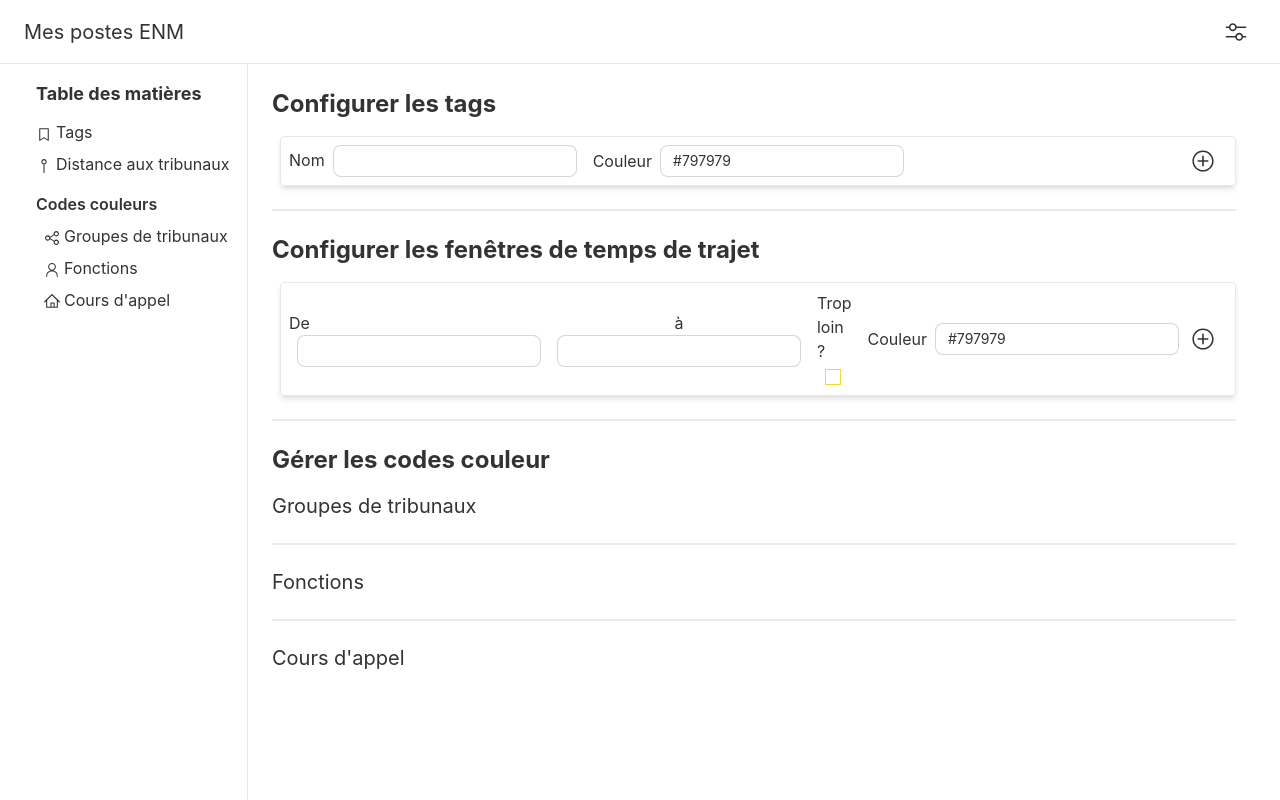
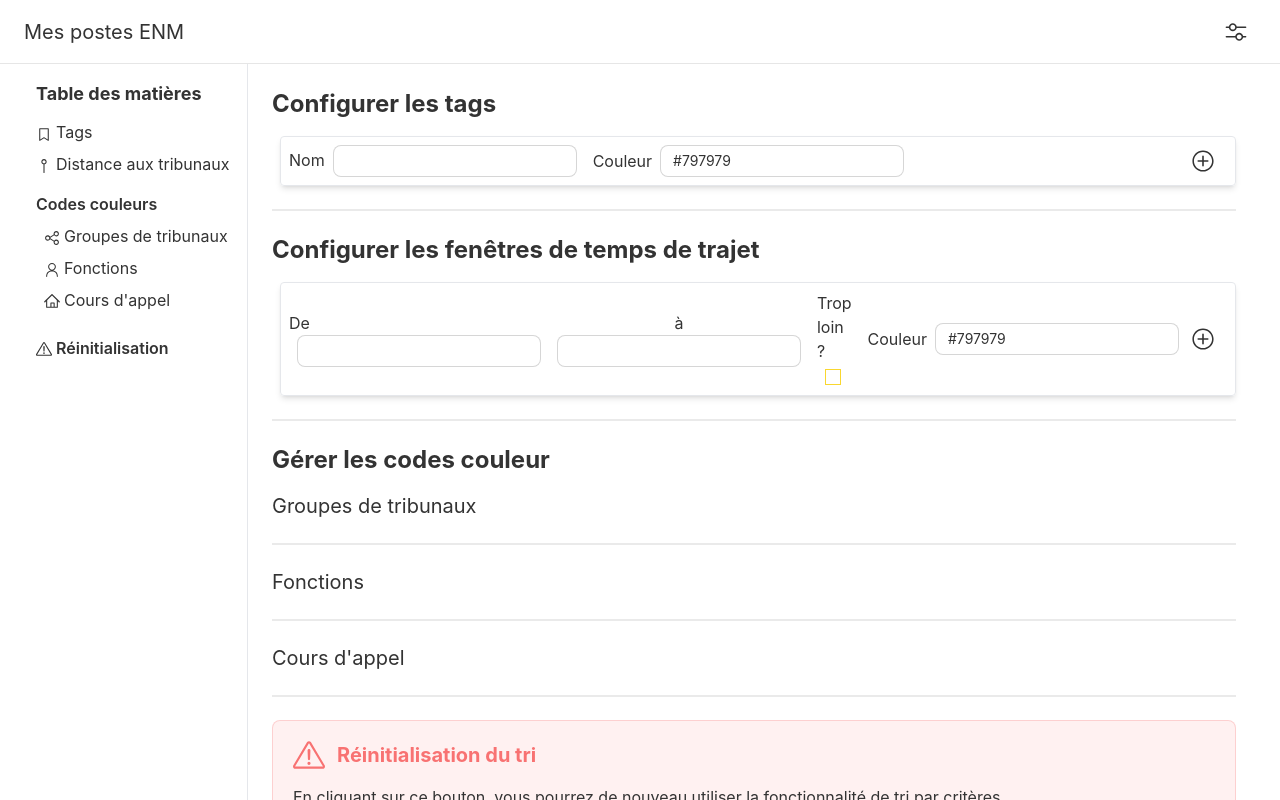
Before and after one commit to TristanPouliquen/selection-poste-enm, a Next.js app: page /settings in a window 1280 px wide. Built offline with nearby package versions, Linux system fonts and the light colour scheme; a web font is replaced by a local one.

Commit message:
Allow to restart sorting

```diff
--- a/components/DrawerMenu/index.tsx
+++ b/components/DrawerMenu/index.tsx
@@ -18,7 +18,7 @@ const DrawerMenu = () => (
       <ColorCode />
     </div>
     <div className="text-center text-sm text-secondary-content/50">
-      <p>Réalisé par Tristan Pouliquen.</p>
+      <p>Réalisé par Tristan Pouliquen & Vladimir Chantitch.</p>
       <p>
         Projet disponible sur
         <a href="https://github.com/TristanPouliquen/selection-poste-enm">
--- a/components/Home/card_small.tsx
+++ b/components/Home/card_small.tsx
@@ -77,9 +77,18 @@ const CardSmall = ({ position }: IProps) => {
             <PrevalentDomainBadge position={position} />
             <PlacedBadge position={position} />
           </div>
-          <div className="p-1 pl-3" onClick={toggleTaken}>
+          <div
+            className="p-1 pl-3 tooltip tooltip-left"
+            onClick={toggleTaken}
+            data-tip={`Indiquer le poste comme ${
+              position.taken ? "libre" : "pris"
+            }`}
+          >
             {position.taken ? (
-              <EyeNoneIcon className="h-4 w-4  text-base-300" />
+              <EyeNoneIcon
+                className="h-4 w-4 text-base-300"
+                data-tooltip="Indiquer le poste comme libre"
+              />
             ) : (
               <EyeOpenIcon className="h-4 w-4" />
             )}
--- /dev/null
+++ b/components/Settings/danger_zone.tsx
@@ -0,0 +1,40 @@
+import React from "react";
+import { ExclamationTriangleIcon } from "@radix-ui/react-icons";
+import { appStateAtom, useAppStateAction } from "@/_state";
+import { useRecoilValue } from "recoil";
+import { useRouter } from "next/router";
+
+const DangerZone = () => {
+  const appState = useRecoilValue(appStateAtom);
+  const { update } = useAppStateAction();
+  const router = useRouter();
+  const resetOnboarding = () => {
+    appState && update({ ...appState, onboarded: false });
+    router.push("/");
+  };
+
+  return (
+    <div className="border rounded-lg border-error/25 bg-error/10 p-5">
+      <h2 id="reset" className="text-xl font-bold text-error mb-3">
+        <ExclamationTriangleIcon className="h-8 w-8 mr-3 inline" />
+        Réinitialisation du tri
+      </h2>
+      <p>
+        En cliquant sur ce bouton, vous pourrez de nouveau utiliser la
+        fonctionnalité de tri par critères.
+      </p>
+      <p className="font-bold text-error my-3">
+        Attention, ceci est irréversible, et risque de vous faire perdre tout
+        tri déjà effectué.
+      </p>
+      <button
+        className="btn btn-error rounded mt-3 text-error-content"
+        onClick={resetOnboarding}
+      >
+        Recommencer le tri des postes
+      </button>
+    </div>
+  );
+};
+
+export default DangerZone;
--- a/components/Settings/menu.tsx
+++ b/components/Settings/menu.tsx
@@ -1,6 +1,7 @@
 import React from "react";
 import {
   BookmarkIcon,
+  ExclamationTriangleIcon,
   HomeIcon,
   PersonIcon,
   SewingPinIcon,
@@ -45,6 +46,12 @@ const SettingsMenu = () => (
           </Link>
         </div>
       </div>
+      <div className="font-semibold mt-6">
+        <Link href="#reset">
+          <ExclamationTriangleIcon className="h-4 w-4 mr-1 inline" />
+          Réinitialisation
+        </Link>
+      </div>
     </div>
   </div>
 );
--- a/package.json
+++ b/package.json
@@ -1,6 +1,6 @@
 {
   "name": "selection-poste-enm",
-  "version": "1.0.2",
+  "version": "1.1.2",
   "private": true,
   "license": "GPL-3.0-or-later",
   "author": "Tristan Pouliquen <tristan.pouliquen@yahoo.fr> (https://github.com/TristanPouliquen)",
--- a/pages/settings.tsx
+++ b/pages/settings.tsx
@@ -6,6 +6,7 @@ import RoleColor from "@/components/Settings/role_color";
 import GroupColor from "@/components/Settings/group_color";
 import TimeWindows from "@/components/Settings/time_windows";
 import Tags from "@/components/Settings/tags";
+import DangerZone from "@/components/Settings/danger_zone";
 
 export default function Settings() {
   return (
@@ -23,6 +24,8 @@ export default function Settings() {
         <RoleColor />
         <div className="divider"></div>
         <AppealCourtColor />
+        <div className="divider"></div>
+        <DangerZone />
       </div>
     </Layout>
   );
--- a/src-tauri/tauri.conf.json
+++ b/src-tauri/tauri.conf.json
@@ -7,7 +7,7 @@
   },
   "package": {
     "productName": "Selection Poste ENM",
-    "version": "1.0.2"
+    "version": "1.1.2"
   },
   "tauri": {
     "allowlist": {
```
Also changed, not shown: 2 other files (tests, documents, lock files or other folders).
